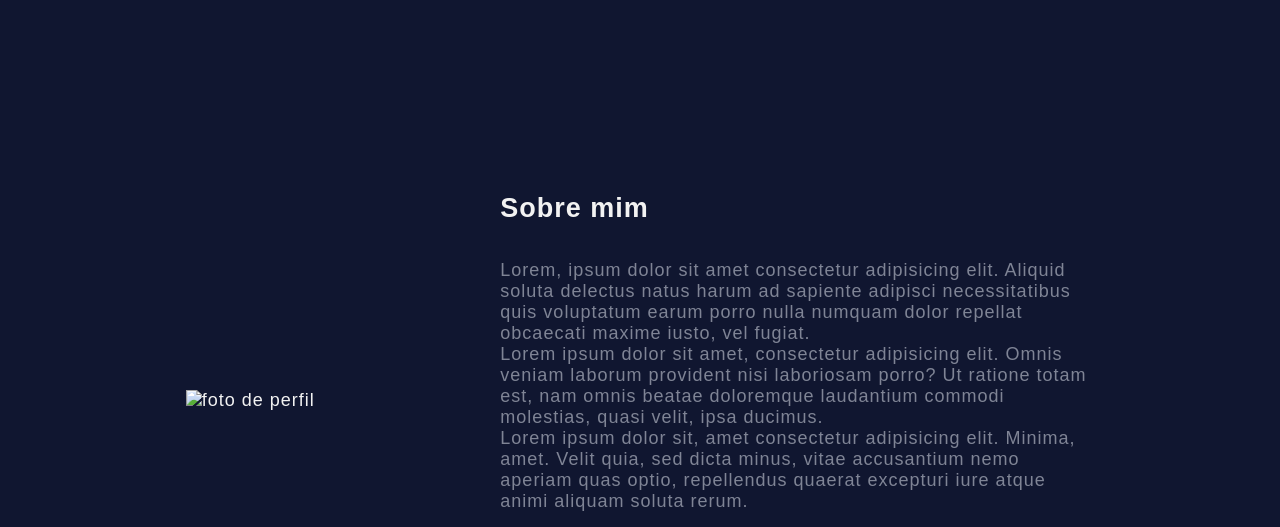
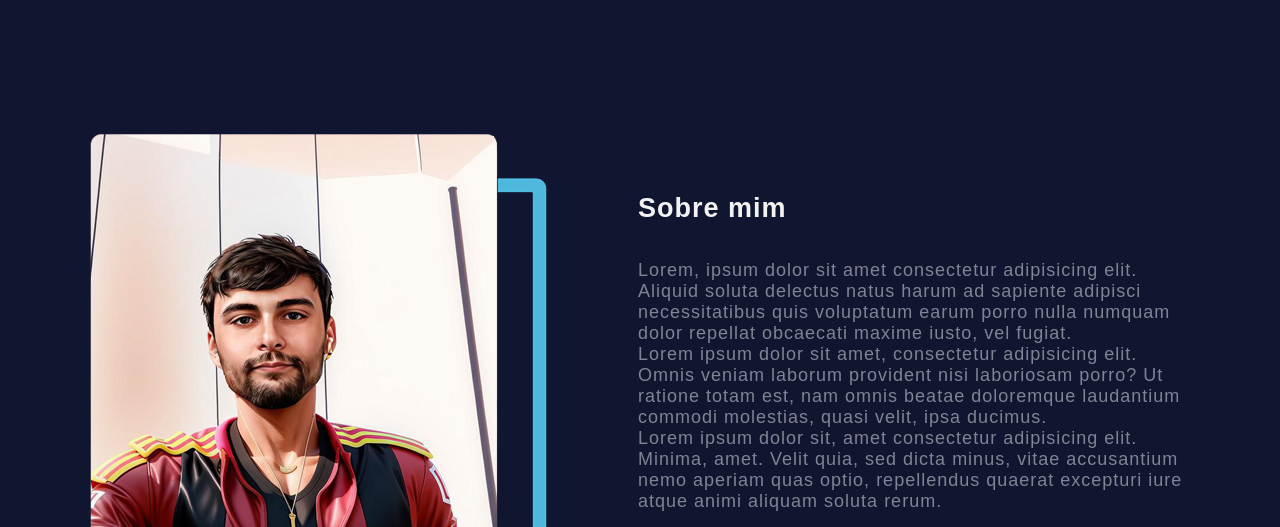
Before and after one commit to Jggranito/Portfolio, a plain HTML site: page index.html in a window 1280 px wide. Shown: the part 760-1287 px from the top of the page. Drawn offline with Linux system fonts and the light colour scheme; the site is published under a folder, as on GitHub Pages, so addresses that start at the root find nothing; files whose address does not match are found by name; a web font is replaced by a local one.

Commit message:
add project

```diff
--- a/index.html
+++ b/index.html
@@ -31,7 +31,7 @@
             <img src="src/image/photo_2.png" alt="" style="max-width: 25%;">
         </section>
         <section id="about">
-            <img src="/src/image/photo_1.png" alt="foto de perfil" style="max-width: 50%; max-height: 85%;" />
+            <img src="src/image/photo_1.png" alt="foto de perfil" style="max-width: 50%; max-height: 85%;" />
             <div>
                 <h2>Sobre mim</h2>
                 <p>Lorem, ipsum dolor sit amet consectetur adipisicing elit. Aliquid soluta delectus natus harum ad
```
